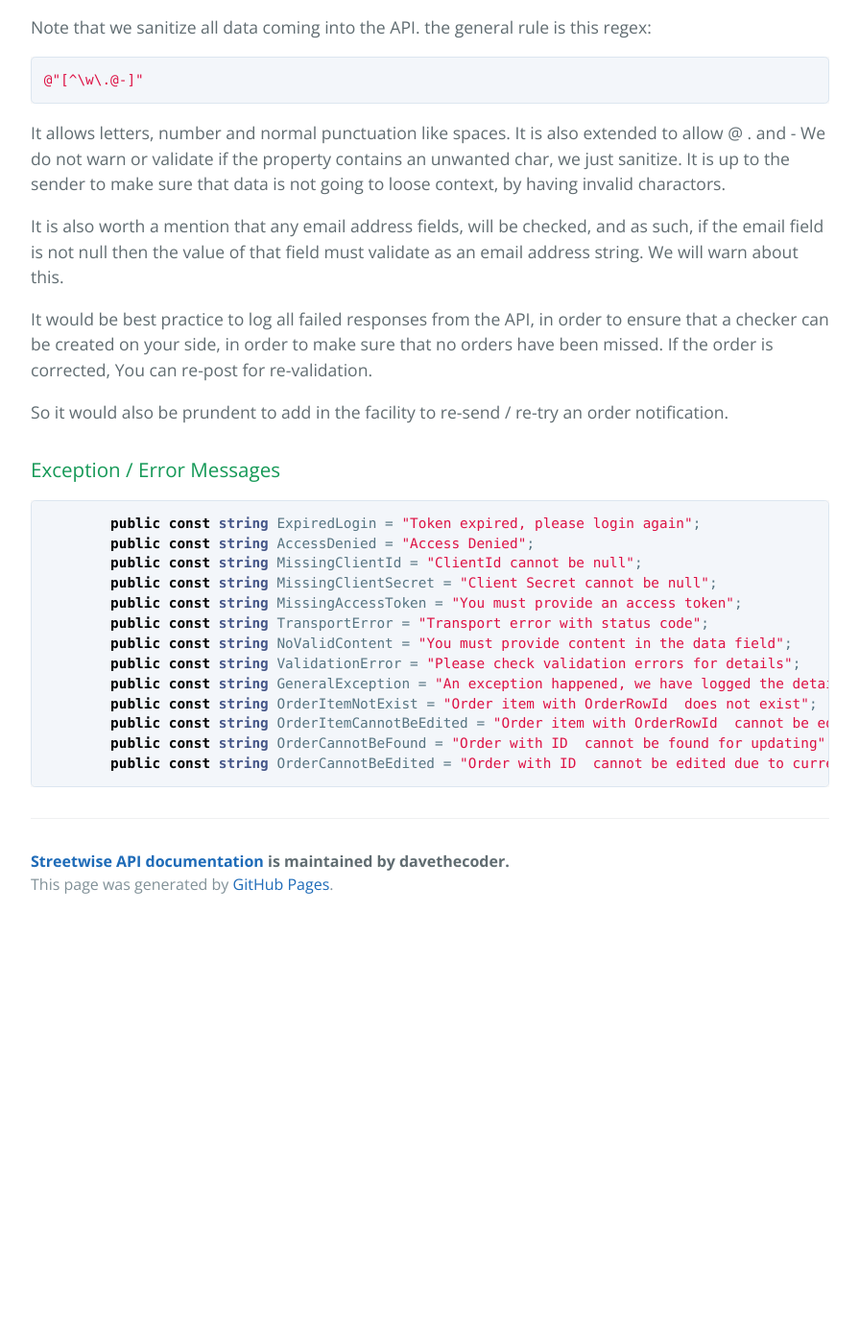
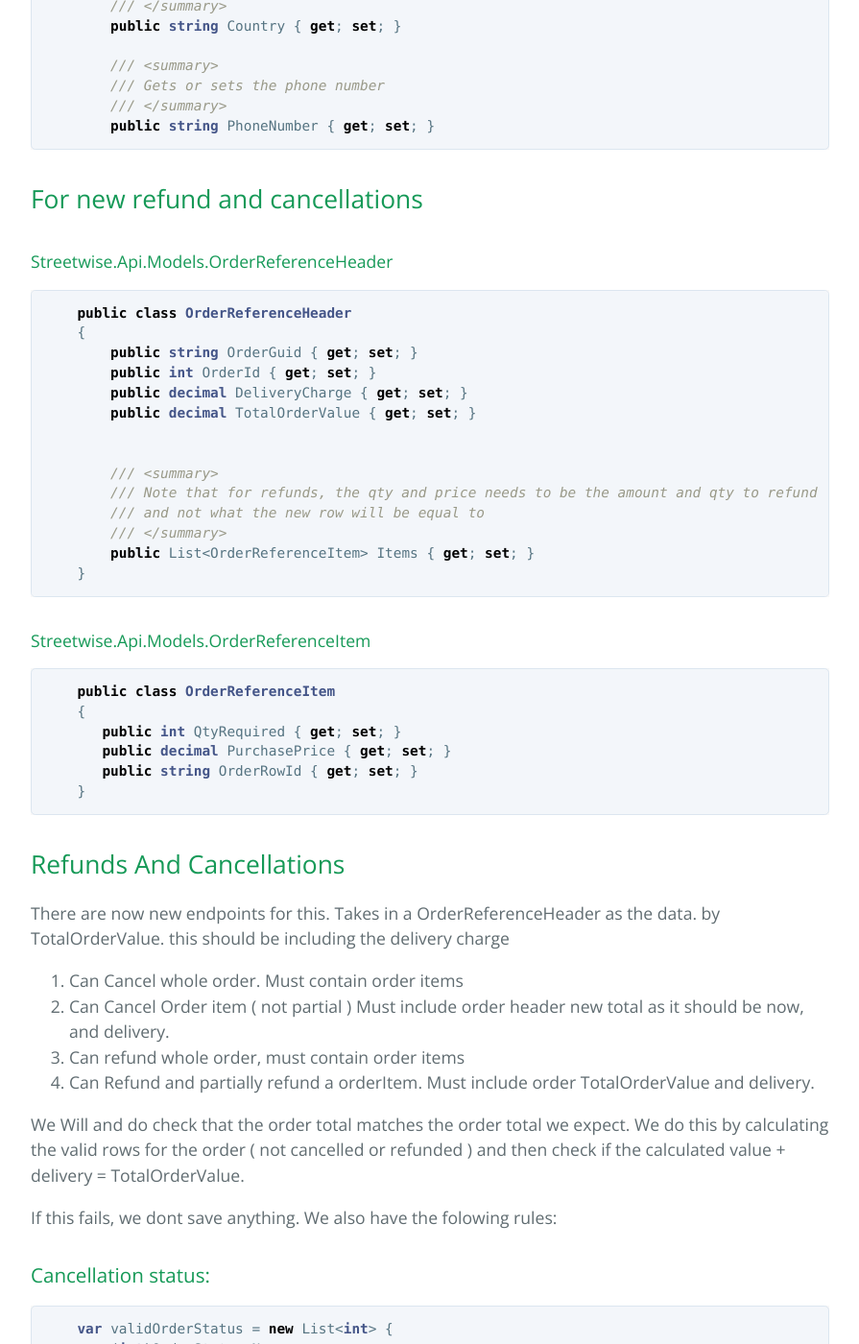
Before and after one commit to davidparker/streetwise.github.io, a Jekyll site: the page built from index.markdown, in a window 1280 px wide and 1400 px high, scrolled down 9151 px. Shown: the whole window at 96% size, without its empty margins (192-1087 px from the left). Built offline with Jekyll 4.4.1, drawn with Linux system fonts in a browser that asks for light colours; our own code applies the rules of GitHub Pages for plain Markdown files; before the commit the page ends 10116 px from its top, so only the background shows below that; some of the changed text lies outside the part shown.

Commit message:
Added new refund and cancellation stuff

````diff
--- a/_includes/page-header.html
+++ b/_includes/page-header.html
@@ -1,7 +1,7 @@
 <section class="page-header">
   <h1 class="project-name">{{ site.title }}</h1>
   <h2 class="project-tagline">{{ site.tagline }}</h2>
-  <a href="Streetwise.Api.Connect.1.0.6.Release.zip" class="btn">Download Connect .zip</a>
+  <a href="Streetwise.Api.Connect.1.2.8.Release.zip" class="btn">Download Connect 1.2.8 .zip</a>
   <a href="Streetwise.Connect.Release.Src.zip" class="btn">Download Connect Src</a>
   <a href="Nop.Plugin.Misc.TestStreetwiseApi.zip" class="btn">Download Example Plugin .zip</a>
 </section>
--- a/index.markdown
+++ b/index.markdown
@@ -76,6 +76,10 @@ The client provides some models that provide information directly, if needed.
     {
         public const string PostOnlineOrderDetail = "api/OnlineOrderDetail/Create";
         public const string FinalOrderConfirm = "api/OnlineOrderDetail/FinalOrderConfirm";
+        public const string CancelOrder = "api/OnlineOrderDetail/CancelOrder";
+        public const string CancelOrderItems = "api/OnlineOrderDetail/CancelOrderItems";
+        public const string RefundOrder = "api/OnlineOrderDetail/RefundOrder";
+        public const string RefundOrderItem = "api/OnlineOrderDetail/RefundOrderItem";
 
         // Exporting Endpoints.  can be used with Streetwise.Api.Connect.ApiAccessService.GetData
         public const string GetProductChanges = "api/ExportProduct/GetProductChanges";
@@ -297,6 +301,13 @@ I have also included a breakdown of the types used in that model for clarity.
         /// REQUIRED
         /// </summary>
         public string LocationCode { get; set; }
+
+        /// <summary>
+        /// This is for the special code, that is then turned into a barcode
+        /// for the delivery slip / sticker.   The barcode points to the address
+        /// when scanned by compatable devices
+        /// </summary>
+        public string DeliveryReferenceCode { get; set; }
 ```
 
 #### Streetwise.Api.Models.OnlineOrderItemsDto
@@ -407,6 +418,79 @@ I have also included a breakdown of the types used in that model for clarity.
         public string PhoneNumber { get; set; }
 ```
 
+## For new refund and cancellations
+
+#### Streetwise.Api.Models.OrderReferenceHeader
+
+```cs
+    public class OrderReferenceHeader
+    {
+        public string OrderGuid { get; set; }
+        public int OrderId { get; set; }
+        public decimal DeliveryCharge { get; set; }
+        public decimal TotalOrderValue { get; set; }
+
+
+        /// <summary>
+        /// Note that for refunds, the qty and price needs to be the amount and qty to refund
+        /// and not what the new row will be equal to
+        /// </summary>
+        public List<OrderReferenceItem> Items { get; set; }
+    }
+```
+
+#### Streetwise.Api.Models.OrderReferenceItem
+
+```cs
+    public class OrderReferenceItem
+    {
+       public int QtyRequired { get; set; }
+       public decimal PurchasePrice { get; set; }
+       public string OrderRowId { get; set; }
+    }
+```
+
+## Refunds And Cancellations
+
+There are now new endpoints for this.  Takes in a OrderReferenceHeader as the data.
+by TotalOrderValue.  this should be including the delivery charge
+
+1.  Can Cancel whole order.   Must contain order items
+2.  Can Cancel Order item ( not partial )  Must include order header new total as it should be now, and delivery.
+3.  Can refund whole order,  must contain order items
+4.  Can Refund and partially refund a orderItem.   Must include order TotalOrderValue and delivery.
+
+We Will and do check that the order total matches the order total we expect.  We do this by calculating
+the valid rows for the order ( not cancelled or refunded )   and then check if the calculated value + delivery = TotalOrderValue.
+
+If this fails, we dont save anything.    We also have the folowing rules:
+
+### Cancellation status:
+
+```cs
+    var validOrderStatus = new List<int> {
+        (int)OrderStatus.New,
+        (int)OrderStatus.ToTransfer,
+        (int)OrderStatus.Transfered,
+        (int)OrderStatus.PickingComplete
+    };
+
+    // set status allowed for cancel
+    var validOrderItemStatus = new List<int>
+    {
+        (int)OrderItemStatus.ToPick,
+        (int)OrderItemStatus.ToTransfer,
+        (int)OrderItemStatus.Transfered,
+        (int)OrderItemStatus.PickingComplete
+    };
+```
+
+### Refund Status
+
+Order and order items must be in a state of completed.
+
+
+
 ## Validation
 
 Note that we sanitize all data coming into the API.
@@ -431,7 +515,7 @@ So it would also be prundent to add in the facility to re-send / re-try an order
 ### Exception / Error Messages
 
 ```cs
-	public const string ExpiredLogin = "Token expired, please login again";
+	    public const string ExpiredLogin = "Token expired, please login again";
         public const string AccessDenied = "Access Denied";
         public const string MissingClientId = "ClientId cannot be null";
         public const string MissingClientSecret = "Client Secret cannot be null";
@@ -444,4 +528,11 @@ So it would also be prundent to add in the facility to re-send / re-try an order
         public const string OrderItemCannotBeEdited = "Order item with OrderRowId {{ID}} cannot be edited due to status";
         public const string OrderCannotBeFound = "Order with ID {{ID}} cannot be found for updating";
         public const string OrderCannotBeEdited = "Order with ID {{ID}} cannot be edited due to current status";
+        public const string InvalidOrMissingOrder = "Order is invalid or null";
+        public const string AddressMissing = "The delivery address is missing";
+        public const string NoOrderItemsPresent = "An order must have order items";
+        public const string OrderValueZero = "An order must have a total value more than zero";
+        public const string OrderTotalMisMatch = "Order total, does not match with order items.  item.Qty*item.PurchasePrice = RowTotal.";
+        public const string OrderCannotBeRefunded = "Order {{ID}} cannot be refunded as it is not yet completed.";
+        public const string OrderItemCannotBeRefunded = "Order item {{ID}} cannot be refunded as it is not yet completed";
 ```
````
Also changed, not shown: 3 other files.
